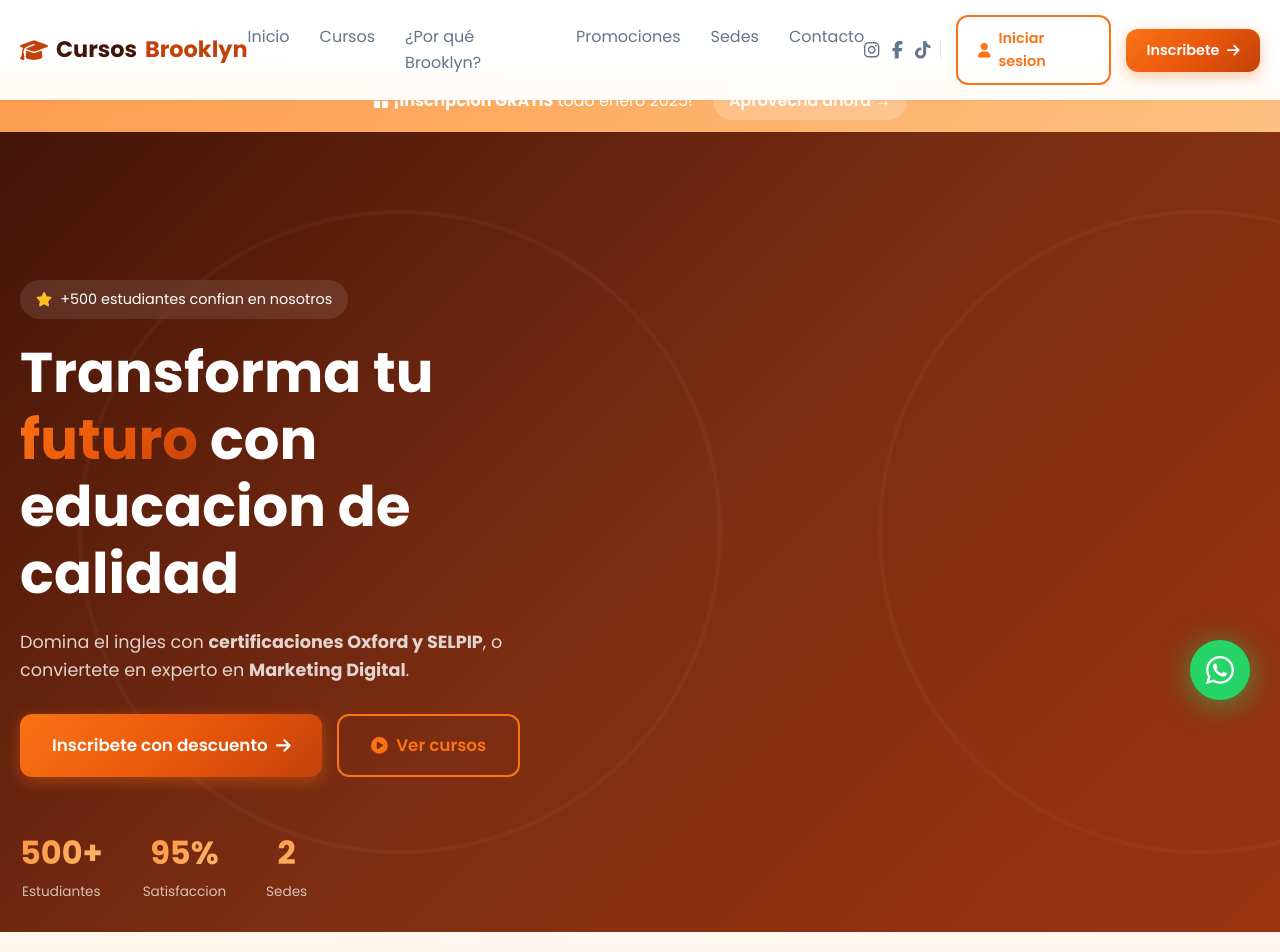
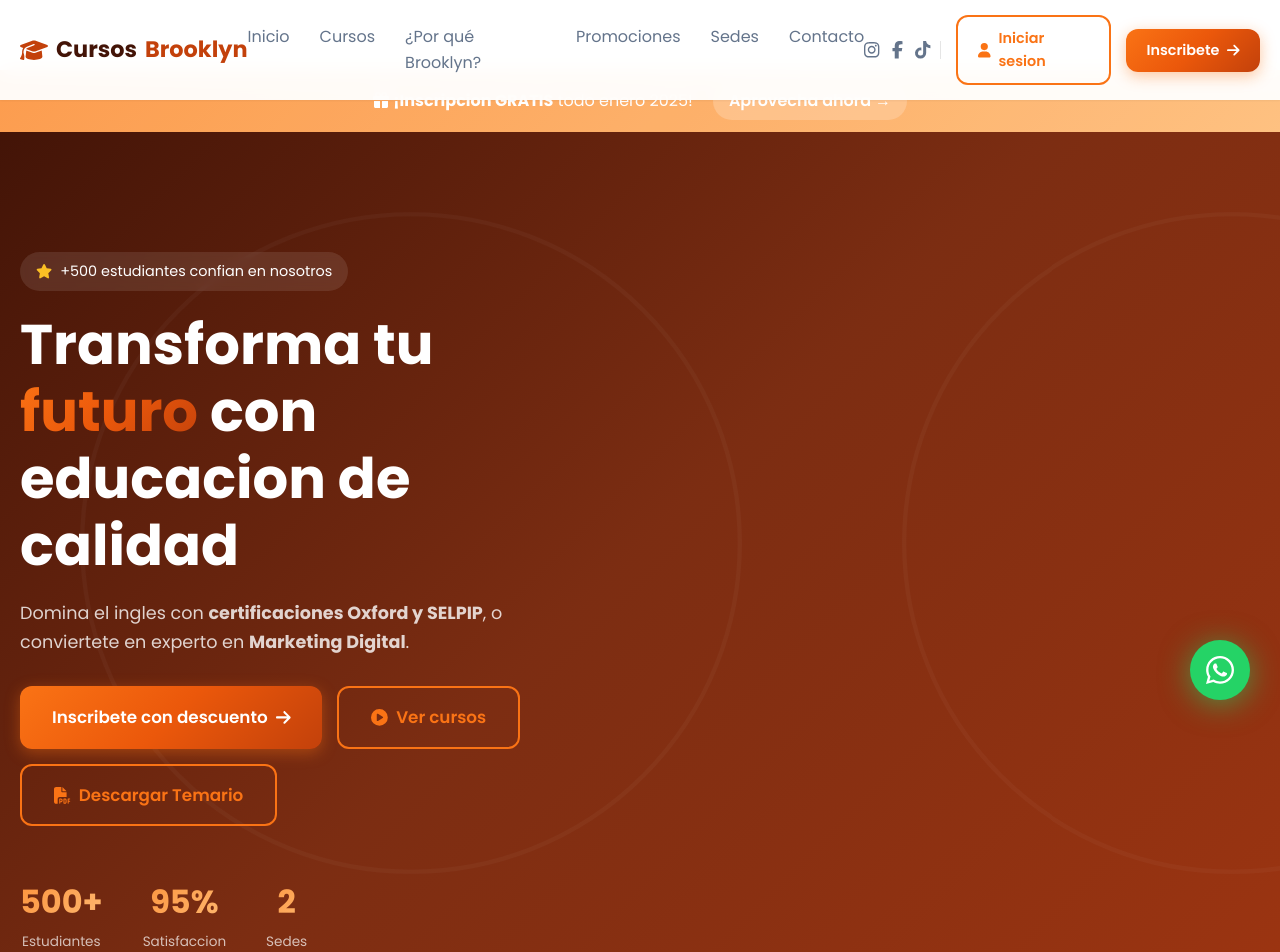
Before and after one commit to fercho159-aq/cursos-brooklyn, a Next.js app: page / in a window 1280 px wide. Shown: the top 952 px of the page. Built offline with nearby package versions, Linux system fonts and the light colour scheme.

Commit message:
feat: agregar boton descargar temario en pagina de inicio

```diff
--- a/app/page.tsx
+++ b/app/page.tsx
@@ -5,7 +5,7 @@
   faStar, faArrowRight, faPlayCircle, faLanguage, faBullhorn,
   faCheckCircle, faClock, faUsers, faLaptopHouse, faCertificate,
   faCalendarAlt, faChalkboardTeacher, faLaptopCode, faGift,
-  faBullseye, faPercent, faMapMarkerAlt, faLocationDot
+  faBullseye, faPercent, faMapMarkerAlt, faLocationDot, faFilePdf
 } from '@fortawesome/free-solid-svg-icons'
 import { faInstagram, faFacebookF, faTiktok, faWhatsapp, faGoogle } from '@fortawesome/free-brands-svg-icons'
 import { Navbar, Footer, WhatsAppButton, BackToTop } from '@/components/layout'
@@ -43,6 +43,9 @@
               <Link href="#cursos" className="btn btn-outline btn-lg">
                 <FontAwesomeIcon icon={faPlayCircle} /> Ver cursos
               </Link>
+              <a href="/cursos-brooklyn.pdf" target="_blank" rel="noopener noreferrer" className="btn btn-outline btn-lg" style={{ borderColor: 'var(--primary)', color: 'var(--primary)' }}>
+                <FontAwesomeIcon icon={faFilePdf} /> Descargar Temario
+              </a>
             </div>
             <div className="hero-stats">
               <div className="stat-item">
```
